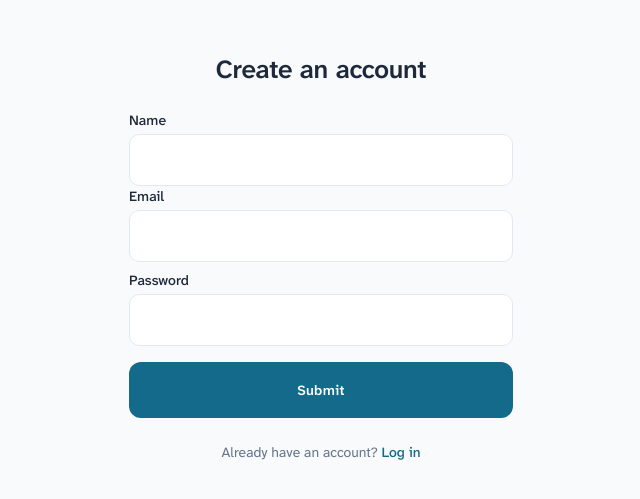
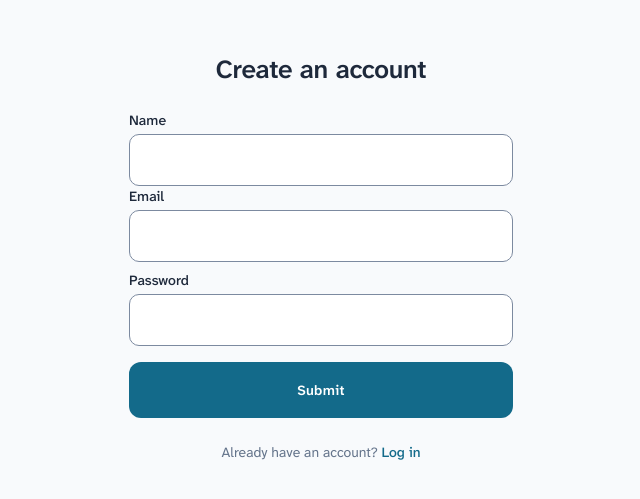
Before and after one commit to matthewbrion/DropCal, a React (Vite) app in the folder client/: page /register in a window 1280 px wide. Shown: the part 143-642 px from the top of the page, without its empty margins (319-959 px from the left). Built offline with nearby package versions, Linux system fonts and the light colour scheme; no server answers.

Commit message:
Dark theme, logo, font, and contrast check/correction

```diff
--- a/client/src/index.css
+++ b/client/src/index.css
@@ -16,6 +16,7 @@
   --color-surface: #F8FAFC;
   --color-surface-card: #FFFFFF;
   --color-border-subtle: #E2E8F0;
+  --color-border-control: #7C8AA0;
 
   --color-ink: #1E293B;
   --color-ink-muted: #64748B;
@@ -27,6 +28,7 @@
 
   --color-success: #487957;
   --color-success-surface: #F0F5F2;
+  --color-on-success: #FFFFFF;
   --color-error: #9F3A2F;
   --color-error-surface: #FBEEEC;
 
@@ -77,6 +79,7 @@
   --color-surface: #0F172A;
   --color-surface-card: #1E293B;
   --color-border-subtle: #3B4A61;
+  --color-border-control: #71829C;
 
   --color-ink: #F1F5F9;
   --color-ink-muted: #A3B1C6;
@@ -88,6 +91,7 @@
 
   --color-success: #7FC395;
   --color-success-surface: #183426;
+  --color-on-success: #0E2A18;
   --color-error: #F2988C;
   --color-error-surface: #3B1E1B;
 }
--- a/client/src/pages/Home.jsx
+++ b/client/src/pages/Home.jsx
@@ -178,8 +178,10 @@ function RoutineLogItem({ medication, isLast }) {
     }
 
     let statusBackground = 'bg-surface';
+    let statusText = 'text-ink';
     if (done) {
-        statusBackground = 'bg-success-surface';
+        statusBackground = 'bg-success';
+        statusText = 'text-on-success';
     }
 
     return (
@@ -194,7 +196,7 @@ function RoutineLogItem({ medication, isLast }) {
             <div className={`h-touch-target w-touch-target rounded-full flex items-center justify-center transition-colors ${statusBackground}`}
                 aria-label={`${medication.logged_count} of ${medication.frequency_per_day} logged today`}
             >
-                <span className="text-label-md text-ink">
+                <span className={`text-label-md ${statusText}`}>
                     {medication.logged_count}/{medication.frequency_per_day}
                 </span>
             </div>
--- a/client/src/pages/Login.jsx
+++ b/client/src/pages/Login.jsx
@@ -47,7 +47,7 @@ function Login() {
                                 name='email'
                                 placeholder='user@example.com'
                                 required
-                                className='mt-1 px-3.5 h-[52px] text-sm text-ink rounded-[10px] bg-surface-card w-full outline outline-1 -outline-offset-1 outline-border-subtle focus:outline-2 focus:-outline-offset-2 focus:outline-primary'
+                                className='mt-1 px-3.5 h-[52px] text-sm text-ink placeholder:text-ink-muted rounded-[10px] bg-surface-card w-full outline outline-1 -outline-offset-1 outline-border-control focus:outline-2 focus:-outline-offset-2 focus:outline-primary'
                                 value={email}
                                 onChange={(n) => setEmail(n.target.value)}
                             />
@@ -60,7 +60,7 @@ function Login() {
                                 id='password'
                                 name='password'
                                 required
-                                className='mt-1 px-3.5 h-[52px] text-sm text-ink rounded-[10px] bg-surface-card w-full outline outline-1 -outline-offset-1 outline-border-subtle focus:outline-2 focus:-outline-offset-2 focus:outline-primary'
+                                className='mt-1 px-3.5 h-[52px] text-sm text-ink rounded-[10px] bg-surface-card w-full outline outline-1 -outline-offset-1 outline-border-control focus:outline-2 focus:-outline-offset-2 focus:outline-primary'
                                 value={password}
                                 onChange={(n) => setPassword(n.target.value)}
                             />
--- a/client/src/pages/Register.jsx
+++ b/client/src/pages/Register.jsx
@@ -33,7 +33,7 @@ function Register() {
                         <input
                             type='text'
                             required
-                            className="mt-1 px-3.5 h-[52px] text-sm text-ink rounded-[10px] bg-surface-card w-full outline outline-1 -outline-offset-1 outline-border-subtle focus:outline-2 focus:-outline-offset-2 focus:outline-primary"
+                            className="mt-1 px-3.5 h-[52px] text-sm text-ink rounded-[10px] bg-surface-card w-full outline outline-1 -outline-offset-1 outline-border-control focus:outline-2 focus:-outline-offset-2 focus:outline-primary"
                             value={name}
                             onChange={(n) => setName(n.target.value)}
                         />
@@ -44,7 +44,7 @@ function Register() {
                         <input
                             type='email'
                             required
-                            className="mt-1 px-3.5 h-[52px] text-sm text-ink rounded-[10px] bg-surface-card w-full outline outline-1 -outline-offset-1 outline-border-subtle focus:outline-2 focus:-outline-offset-2 focus:outline-primary"
+                            className="mt-1 px-3.5 h-[52px] text-sm text-ink rounded-[10px] bg-surface-card w-full outline outline-1 -outline-offset-1 outline-border-control focus:outline-2 focus:-outline-offset-2 focus:outline-primary"
                             value={email}
                             onChange={(n) => setEmail(n.target.value)}
                         />
@@ -54,7 +54,7 @@ function Register() {
                         <input
                             type='password'
                             required
-                            className="mt-1 px-3.5 h-[52px] text-sm text-ink rounded-[10px] bg-surface-card w-full outline outline-1 -outline-offset-1 outline-border-subtle focus:outline-2 focus:-outline-offset-2 focus:outline-primary"
+                            className="mt-1 px-3.5 h-[52px] text-sm text-ink rounded-[10px] bg-surface-card w-full outline outline-1 -outline-offset-1 outline-border-control focus:outline-2 focus:-outline-offset-2 focus:outline-primary"
                             value={password}
                             onChange={(n) => setPassword(n.target.value)}
                         />
```
Also changed, not shown: client/public/favicon.svg.
